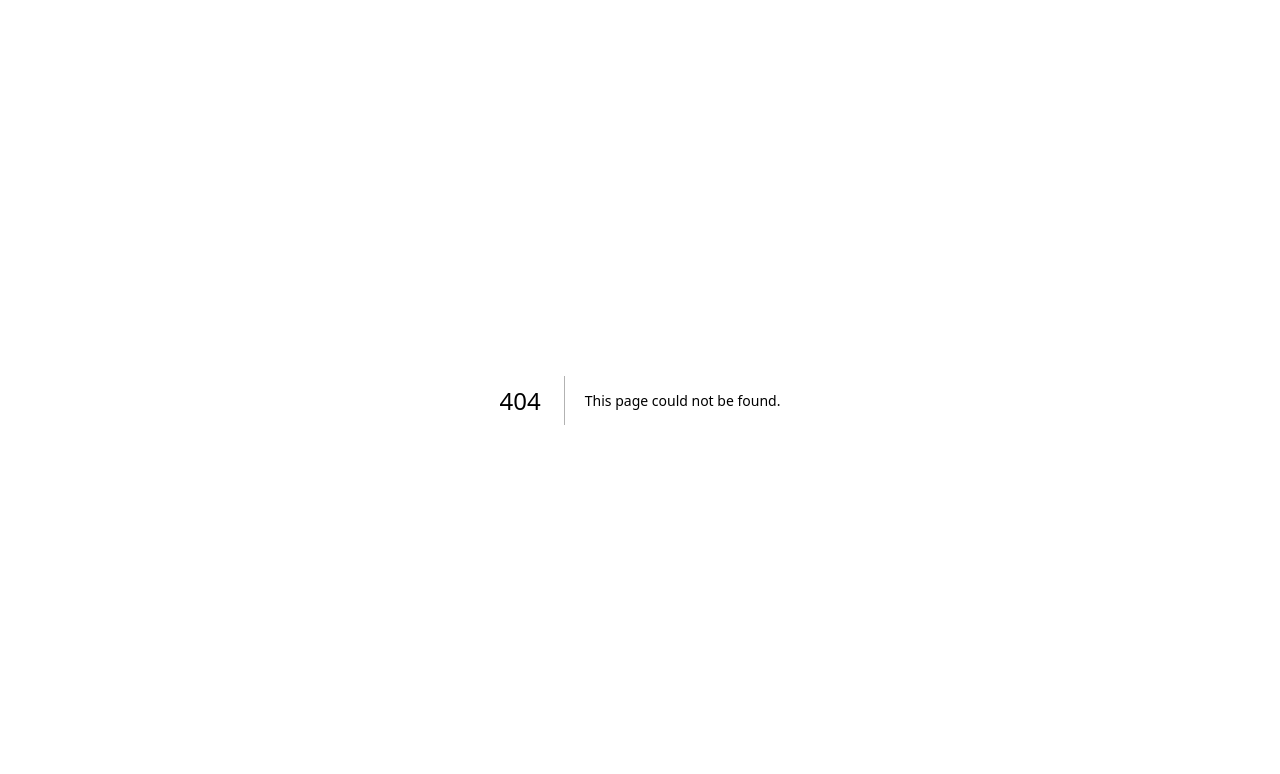
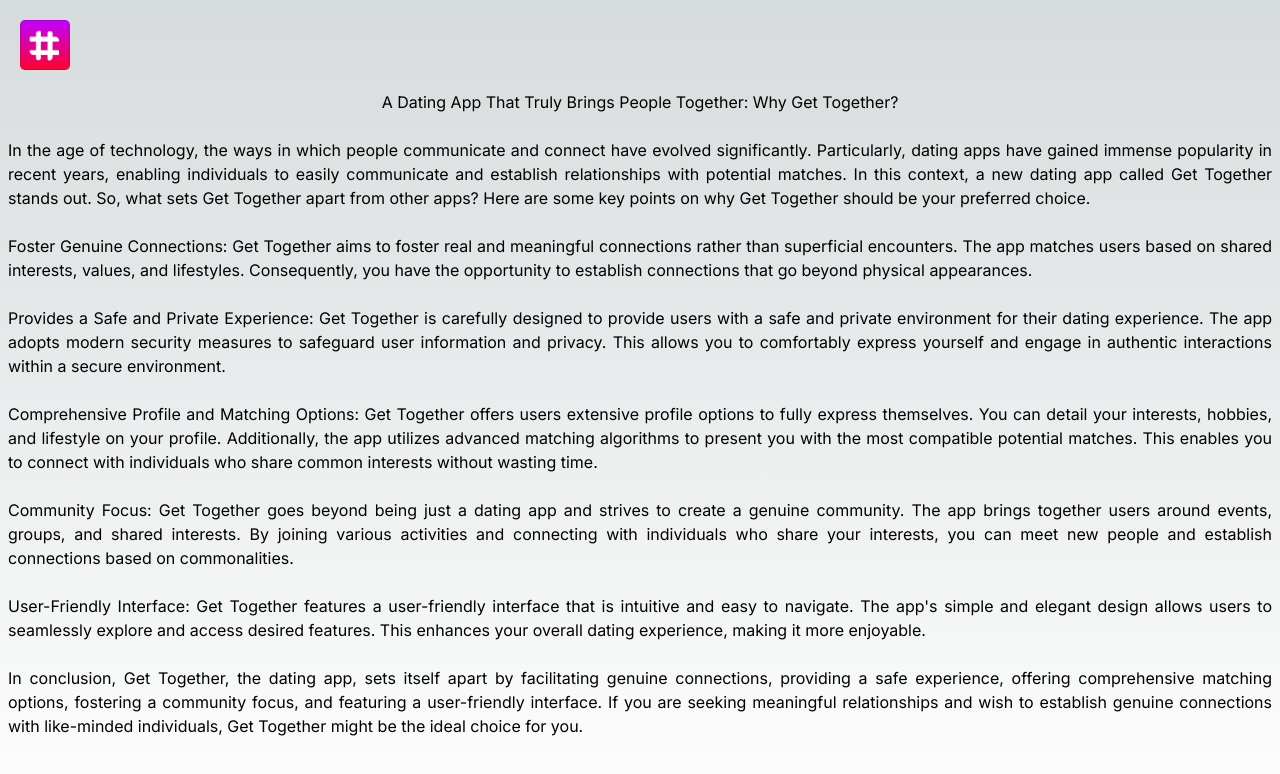
Before and after one commit to get2gether-app/get2gether-app.github.io, a Next.js app: page /why-get-together in a window 1280 px wide. Before the commit this address had no page. Shown: the top 774 px of the page. Built offline with nearby package versions, Linux system fonts and the light colour scheme.

Commit message:
add why get together page

```diff
--- a/app/page.tsx
+++ b/app/page.tsx
@@ -38,6 +38,11 @@ export default function Home() {
             <span className="text-2xl font-bold">
               Cooming Soon
             </span>
+            <span className="text-xl text-white-600 mt-4 sm:mt-0 sm:ml-4">
+              <Link href="/why-get-together">
+                <span className="text-white-600">Why Get Together?</span>
+              </Link>
+            </span>
           </div>
         </main>
         <footer className="flex justify-end w-full h-24 text-white items-center px-5">
--- /dev/null
+++ b/app/why-get-together/page.tsx
@@ -0,0 +1,70 @@
+import Head from "next/head"
+import Image from "next/image"
+
+const WhatIsGetTogetherPage = () => {
+    return (
+        <>
+            <Head>
+                <title>Get Together - Discover Love, Your Way</title>
+                <meta name="description" content="Get Together - Discover Love, Your Way" />
+                <meta name="viewport" content="width=device-width, initial-scale=1" />
+                <meta property="og:title" content="Get Together - Discover Love, Your Way" />
+                <meta property="og:description" content="Get Together - Discover Love, Your Way" />
+                <meta property="og:image" content="/logo.png" />
+            </Head>
+            <div className="flex flex-col min-h-screen">
+                <header className="flex items-center w-full h-15 px-5 text-white py-5">
+                    <Image src="/logo.png" alt="Picture of the author" width={50} height={50} style={{ borderRadius: 5 }} />
+                </header>
+                <main className="flex flex-col items-center justify-center w-full flex-1 px-2 text-justify">
+                    <h1>
+                        A Dating App That Truly Brings People Together: Why Get Together?
+                    </h1>
+                    <br />
+                    <p>
+                        In the age of technology, the ways in which people communicate and connect have evolved significantly. Particularly, dating apps have gained immense popularity in recent years, enabling individuals to easily communicate and establish relationships with potential matches. In this context, a new dating app called Get Together stands out. So, what sets Get Together apart from other apps? Here are some key points on why Get Together should be your preferred choice.
+                    </p>
+                    <br />
+                    <p>
+                        Foster Genuine Connections: Get Together aims to foster real and meaningful connections rather than superficial encounters. The app matches users based on shared interests, values, and lifestyles. Consequently, you have the opportunity to establish connections that go beyond physical appearances.
+                    </p>
+                    <br />
+                    <p>
+                        Provides a Safe and Private Experience: Get Together is carefully designed to provide users with a safe and private environment for their dating experience. The app adopts modern security measures to safeguard user information and privacy. This allows you to comfortably express yourself and engage in authentic interactions within a secure environment.
+                    </p>
+                    <br />
+                    <p>
+                        Comprehensive Profile and Matching Options: Get Together offers users extensive profile options to fully express themselves. You can detail your interests, hobbies, and lifestyle on your profile. Additionally, the app utilizes advanced matching algorithms to present you with the most compatible potential matches. This enables you to connect with individuals who share common interests without wasting time.
+                    </p>
+                    <br />
+                    <p>
+                        Community Focus: Get Together goes beyond being just a dating app and strives to create a genuine community. The app brings together users around events, groups, and shared interests. By joining various activities and connecting with individuals who share your interests, you can meet new people and establish connections based on commonalities.
+                    </p>
+                    <br />
+                    <p>
+                        User-Friendly Interface: Get Together features a user-friendly interface that is intuitive and easy to navigate. The app's simple and elegant design allows users to seamlessly explore and access desired features. This enhances your overall dating experience, making it more enjoyable.
+                    </p>
+                    <br />
+                    <p>
+                        In conclusion, Get Together, the dating app, sets itself apart by facilitating genuine connections, providing a safe experience, offering comprehensive matching options, fostering a community focus, and featuring a user-friendly interface. If you are seeking meaningful relationships and wish to establish genuine connections with like-minded individuals, Get Together might be the ideal choice for you.
+                    </p>
+                </main>
+                <footer className="flex justify-end w-full h-24 text-white items-center px-5">
+                    <a
+                        className="flex items-center justify-center"
+                        href=""
+                        target="_blank"
+                        rel="noopener noreferrer"
+                    >
+                        <span className="sr-only">Get Together - Discover Love, Your Way</span>
+                        <span className="text-l">
+                            2023 © Get Together
+                        </span>
+                    </a>
+                </footer>
+            </div>
+        </>
+    )
+}
+
+export default WhatIsGetTogetherPage
```
